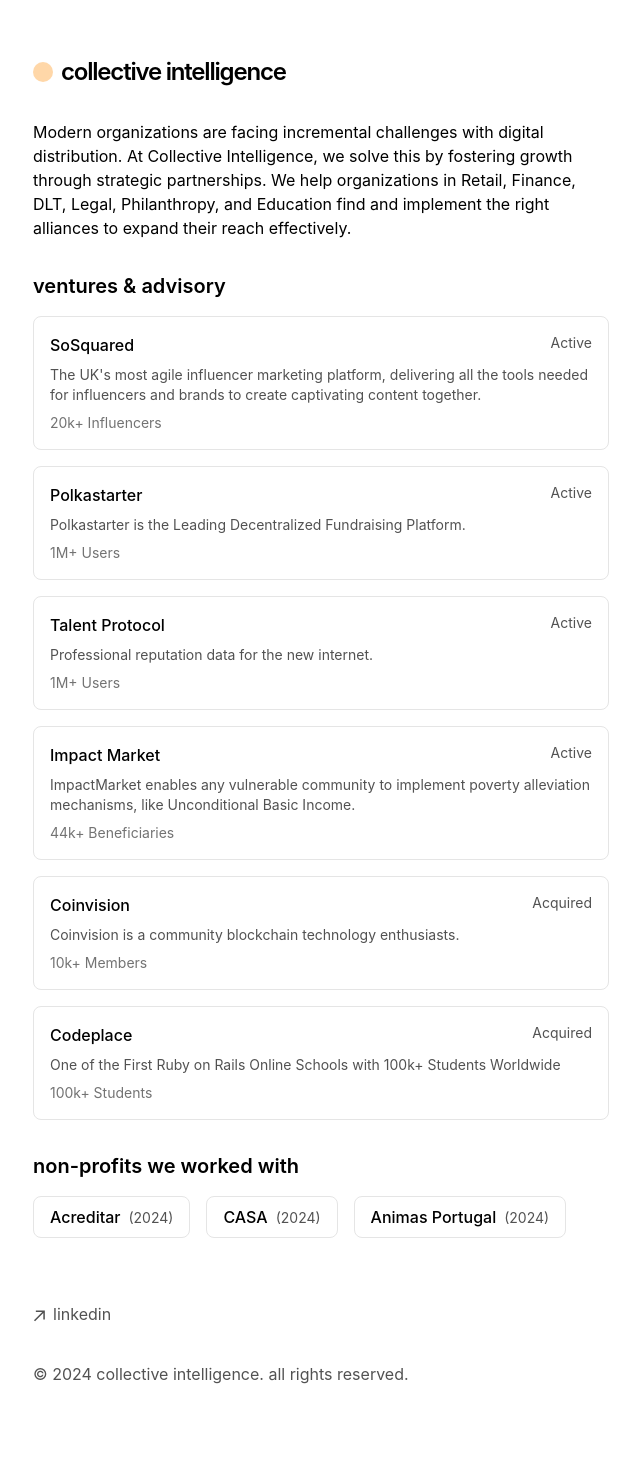
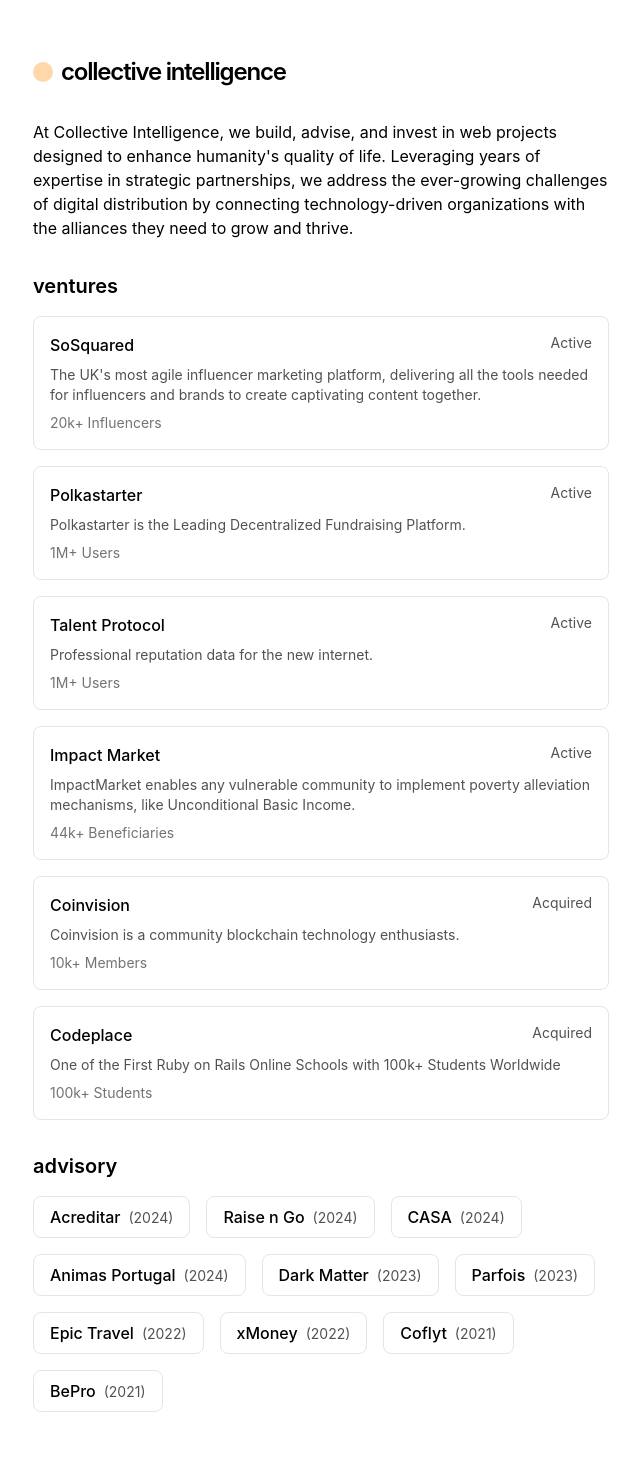
Before and after one commit to col-intel/collective-intelligence, a Next.js app: page / in a window 1280 px wide. Shown: the part 80-1550 px from the top of the page, without its empty margins (319-959 px from the left). Built offline with nearby package versions, Linux system fonts and the light colour scheme.

Commit message:
Updated copy

```diff
--- a/app/components/portfolio.tsx
+++ b/app/components/portfolio.tsx
@@ -6,7 +6,7 @@
   status: string;
 }
 
-interface NonProfit {
+interface Advisory {
   name: string;
   url: string;
   year: number;
@@ -65,16 +65,24 @@
     }
   ]
 
-  const nonProfits = [
+  const advisory = [
     { name: "Acreditar", url: "https://acreditar.org.pt/", year: 2024 },
+    { name: "Raise n Go", url: "https://raisengo.com/", year: 2024 },
     { name: "CASA", url: "https://www.casa-apoioaosemabrigo.org/", year: 2024 },
-    { name: "Animas Portugal", url: "https://animasportugal.org/", year: 2024 }
+    { name: "Animas Portugal", url: "https://animasportugal.org/", year: 2024 },
+    { name: "Dark Matter", url: "https://www.darkmatter.is/", year: 2023 },
+    { name: "Parfois", url: "https://www.parfois.com/", year: 2023 },
+    { name: "Epic Travel", url: "https://epic.travel/", year: 2022 },
+    { name: "xMoney", url: "https://www.xmoney.com/", year: 2022 },
+    { name: "Coflyt", url: "https://www.coflyt.com/", year: 2021 },
+    { name: "BePro", url: "https://bepro.network/", year: 2021 }
+
   ]
 
   return (
     <div className="space-y-8">
       <div>
-        <h2 className="font-semibold text-xl mb-4">ventures & advisory</h2>
+        <h2 className="font-semibold text-xl mb-4">ventures</h2>
         <div className="grid grid-cols-1 gap-4">
           {projects.map((project) => (
             <a
@@ -104,9 +112,9 @@
       </div>
 
       <div>
-        <h2 className="font-semibold text-xl mb-4">non-profits we worked with</h2>
+        <h2 className="font-semibold text-xl mb-4">advisory</h2>
         <div className="flex flex-wrap gap-4">
-          {nonProfits.map((org) => (
+          {advisory.map((org) => (
             <a
               key={org.name}
               href={org.url}
--- a/app/layout.tsx
+++ b/app/layout.tsx
@@ -14,7 +14,7 @@
     default: 'collective intelligence - grow together',
     template: '%s | collective intelligence - grow together',
   },
-  description: 'Modern organizations are facing incremental challenges with digital distribution. At Collective Intelligence, we solve this by fostering growth through strategic partnerships.',
+  description: "At Collective Intelligence, we build, advise, and invest in web projects designed to enhance humanity's quality of life.",
   icons: {
     icon: [
       { url: '/favicon.ico' },
@@ -27,7 +27,7 @@
   manifest: '/site.webmanifest',
   openGraph: {
     title: 'collective intelligence - grow together',
-    description: 'Modern organizations are facing incremental challenges with digital distribution. At Collective Intelligence, we solve this by fostering growth through strategic partnerships.',
+    description: "At Collective Intelligence, we build, advise, and invest in web projects designed to enhance humanity's quality of life.",
     url: baseUrl,
     siteName: 'collective intelligence - grow together',
     locale: 'en_US',
@@ -43,7 +43,7 @@
   twitter: {
     card: 'summary_large_image',
     title: 'collective intelligence - grow together',
-    description: 'Modern organizations are facing incremental challenges with digital distribution. At Collective Intelligence, we solve this by fostering growth through strategic partnerships.',
+    description: "At Collective Intelligence, we build, advise, and invest in web projects designed to enhance humanity's quality of life.",
     images: [`${baseUrl}/og-image.png`],
   },
   robots: {
@@ -90,10 +90,10 @@
         <meta name="msapplication-config" content="/browserconfig.xml" />
         <meta name="twitter:card" content="summary_large_image" />
         <meta name="twitter:title" content="collective intelligence" />
-        <meta name="twitter:description" content="Modern organizations are facing incremental challenges with digital distribution. At Collective Intelligence, we solve this by fostering growth through strategic partnerships." />
+        <meta name="twitter:description" content="At Collective Intelligence, we build, advise, and invest in web projects designed to enhance humanity's quality of life." />
         <meta name="twitter:image" content="/og-image.png" />
         <meta name="og:title" content="collective intelligence" />
-        <meta name="og:description" content="Modern organizations are facing incremental challenges with digital distribution. At Collective Intelligence, we solve this by fostering growth through strategic partnerships." />
+        <meta name="og:description" content="At Collective Intelligence, we build, advise, and invest in web projects designed to enhance humanity's quality of life." />
         <meta name="og:url" content={baseUrl} />
         <meta name="og:site_name" content="collective intelligence" />
         <meta name="og:image" content="/og-image.png" />
--- a/app/page.tsx
+++ b/app/page.tsx
@@ -11,7 +11,7 @@
         </h1>
       </div>
       <p className="mb-4">
-        {`Modern organizations are facing incremental challenges with digital distribution. At Collective Intelligence, we solve this by fostering growth through strategic partnerships. We help organizations in Retail, Finance, DLT, Legal, Philanthropy, and Education find and implement the right alliances to expand their reach effectively.`}
+        {`At Collective Intelligence, we build, advise, and invest in web projects designed to enhance humanity's quality of life. Leveraging years of expertise in strategic partnerships, we address the ever-growing challenges of digital distribution by connecting technology-driven organizations with the alliances they need to grow and thrive.`}
       </p>
       <div className="my-8">
         <Portfolio />
```
